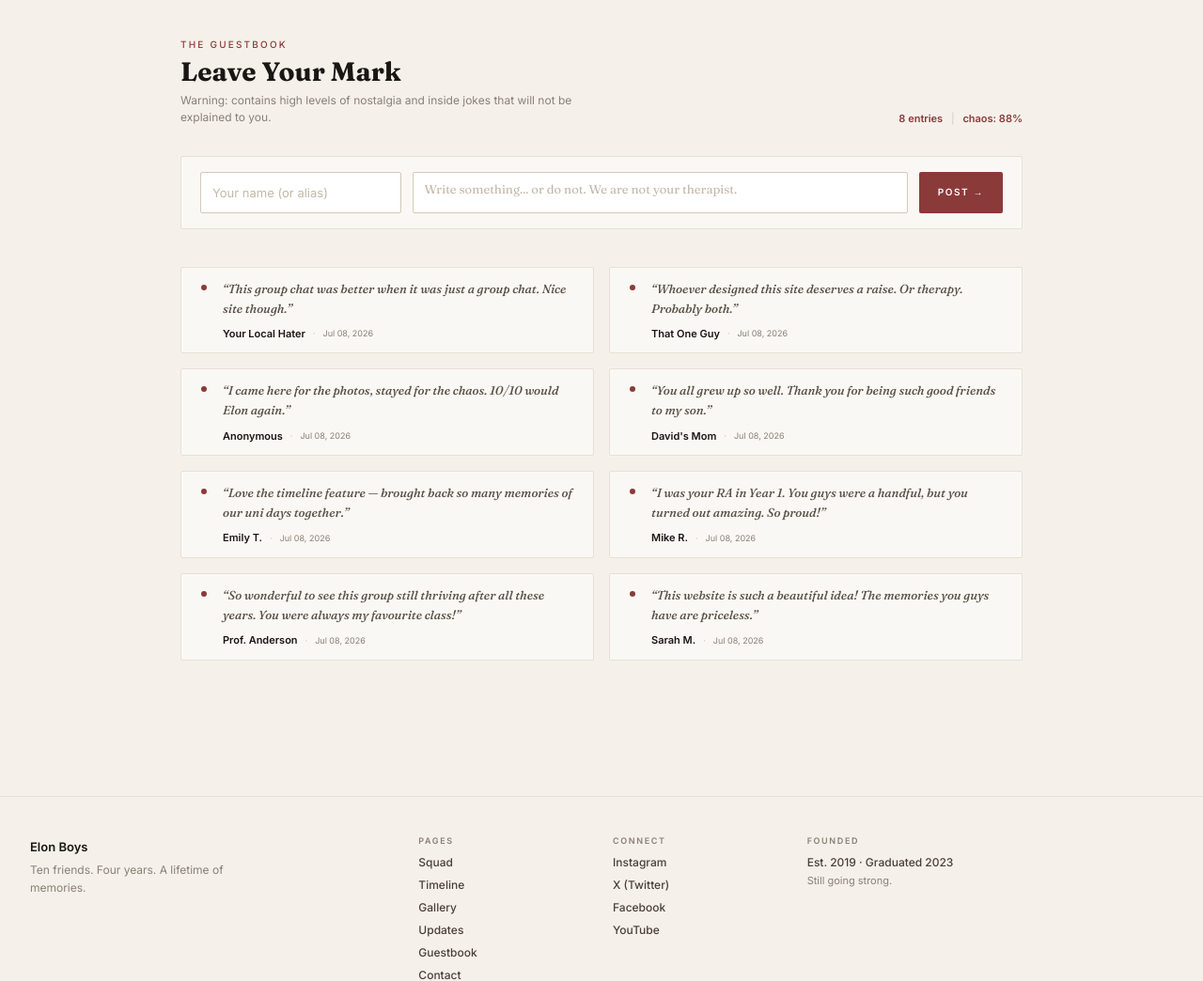
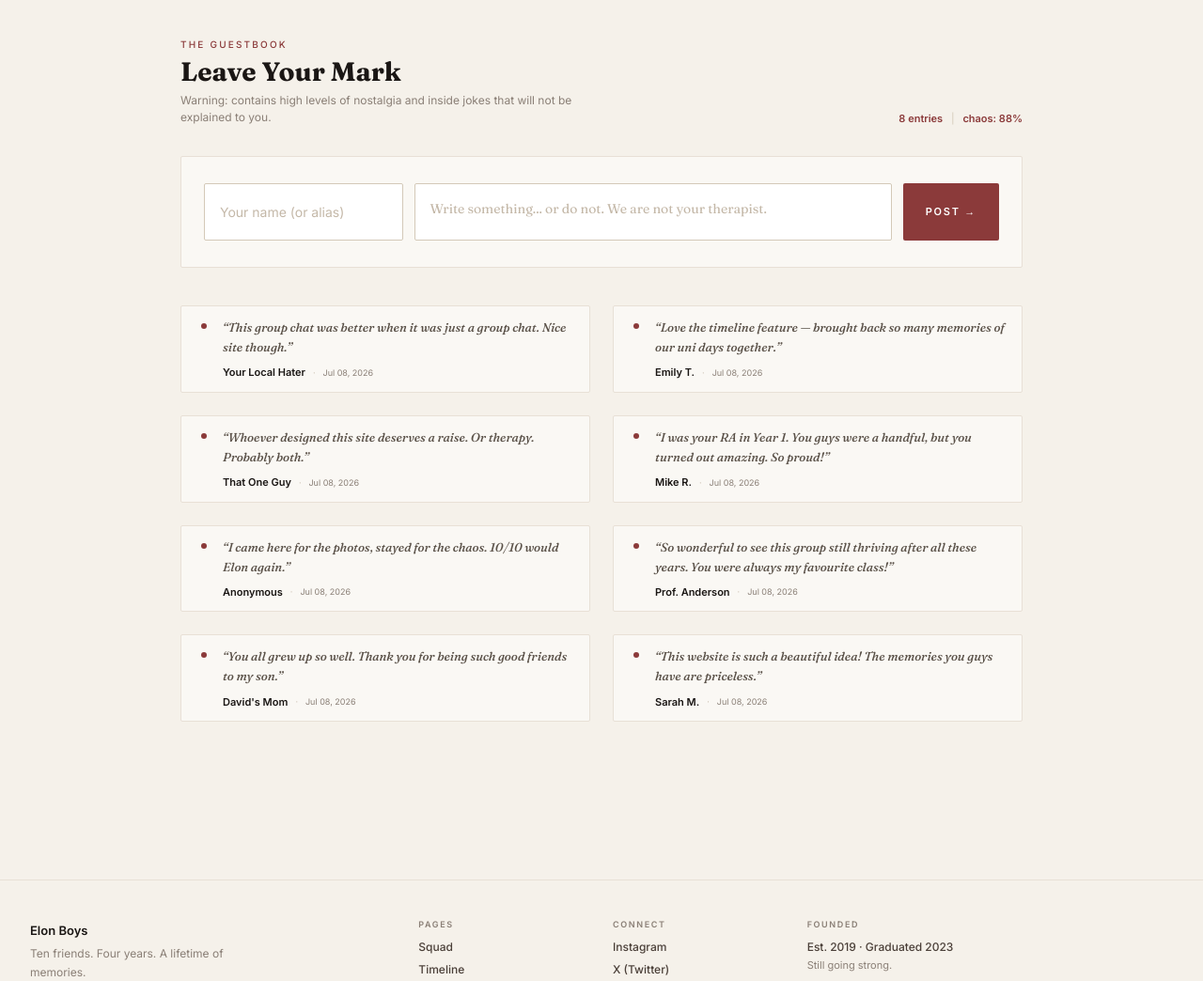
Before and after one commit to sojib96/elon_boys, a FastAPI app: page /guestbook in a window 1280 px wide. Shown: the part 49-1093 px from the top of the page at 94% size. Run offline with FastAPI, Linux system fonts and the light colour scheme; some libraries are stand-ins or nearby versions.

Commit message:
CSS multi-column masonry for entries, delete test data

```diff
--- a/app/templates/guestbook.html
+++ b/app/templates/guestbook.html
@@ -3,7 +3,6 @@
 
 {% block content %}
 {% set count = entries|length %}
-{% set is_odd = count % 2 == 1 %}
 <div class="max-w-4xl mx-auto">
 
     {# ── Header ── #}
@@ -23,36 +22,36 @@
     {# ── Form card ── #}
     <div class="mb-10 bg-[#FAF8F4] border border-[#E8E0D6] rounded-sm">
         {% if submitted %}
-        <div class="px-5 py-3 border-b border-[#E8E0D6] bg-[#EDE8DE]">
+        <div class="px-5 py-3 border-b border-[#E8E0D6] bg-[#EDE8DE]" data-auto-dismiss>
             <p class="text-[13px] text-[#1A1614] font-sans font-medium">Thanks &mdash; your message has been posted!</p>
             <p class="text-[10px] text-[#8A7F76] font-sans mt-0.5">(We read it. We may or may not respond. Probably not.)</p>
         </div>
         {% endif %}
-        <div class="px-5 py-4">
+        <div class="px-6 py-7">
             <form method="post" action="/guestbook" class="flex flex-col md:flex-row gap-3 items-stretch">
                 <div class="md:w-1/4">
                     <input type="text" id="name" name="name" required
-                           class="w-full h-full px-3 py-2 text-[13px] font-sans text-[#1A1614] bg-white border border-[#D4C9B8] rounded-sm focus:outline-none focus:border-[#C1633B] focus:ring-1 focus:ring-[#C1633B]/20 placeholder:text-[#C4B8A8]"
+                           class="w-full h-full px-4 py-4 text-[14px] font-sans text-[#1A1614] bg-white border border-[#D4C9B8] rounded-sm focus:outline-none focus:border-[#C1633B] focus:ring-1 focus:ring-[#C1633B]/20 placeholder:text-[#C4B8A8]"
                            placeholder="Your name (or alias)">
                 </div>
                 <div class="md:flex-1">
                     <textarea id="message" name="message" rows="1" required
-                              class="w-full h-full px-3 py-2 text-[13px] font-serif text-[#1A1614] bg-white border border-[#D4C9B8] rounded-sm focus:outline-none focus:border-[#C1633B] focus:ring-1 focus:ring-[#C1633B]/20 placeholder:text-[#C4B8A8] resize-none"
+                              class="w-full h-full px-4 py-4 text-[14px] font-serif text-[#1A1614] bg-white border border-[#D4C9B8] rounded-sm focus:outline-none focus:border-[#C1633B] focus:ring-1 focus:ring-[#C1633B]/20 placeholder:text-[#C4B8A8] resize-none"
                               placeholder="Write something... or do not. We are not your therapist."></textarea>
                 </div>
                 <button type="submit"
-                        class="px-5 py-2 text-[10px] font-sans font-semibold uppercase tracking-[0.16em] text-white bg-[#8B3A3A] rounded-sm hover:bg-[#A8472F] transition-colors cursor-pointer border-0 whitespace-nowrap">
+                        class="px-6 py-4 text-[11px] font-sans font-semibold uppercase tracking-[0.16em] text-white bg-[#8B3A3A] rounded-sm hover:bg-[#A8472F] transition-colors cursor-pointer border-0 whitespace-nowrap">
                     Post &rarr;
                 </button>
             </form>
         </div>
     </div>
 
-    {# ── Entries grid ── #}
+    {# ── Entries masonry ── #}
     {% if entries %}
-    <div class="grid grid-cols-1 md:grid-cols-2 gap-4 items-start" style="grid-auto-rows: min-content;">
+    <div class="md:columns-2 gap-6">
         {% for entry in entries %}
-        <div class="flex gap-3 items-start px-4 py-3 bg-[#FAF8F4] border border-[#E8E0D6] rounded-sm {% if is_odd and loop.last %}md:col-span-2 md:max-w-lg md:mx-auto md:w-full{% endif %}">
+        <div class="break-inside-avoid mb-6 flex gap-3 items-start px-4 py-3 bg-[#FAF8F4] border border-[#E8E0D6] rounded-sm">
             <span class="w-4 shrink-0 flex justify-center pt-1.5" aria-hidden="true">
                 <span class="w-1.5 h-1.5 rounded-full bg-[#8B3A3A] block"></span>
             </span>
@@ -83,5 +82,12 @@
 if (window.location.search.includes('submitted=1')) {
     window.history.replaceState({}, document.title, '/guestbook');
 }
+document.querySelectorAll('[data-auto-dismiss]').forEach(function(el) {
+    setTimeout(function() {
+        el.style.transition = 'opacity 0.4s ease';
+        el.style.opacity = '0';
+        setTimeout(function() { el.remove(); }, 400);
+    }, 3000);
+});
 </script>
 {% endblock %}
```
